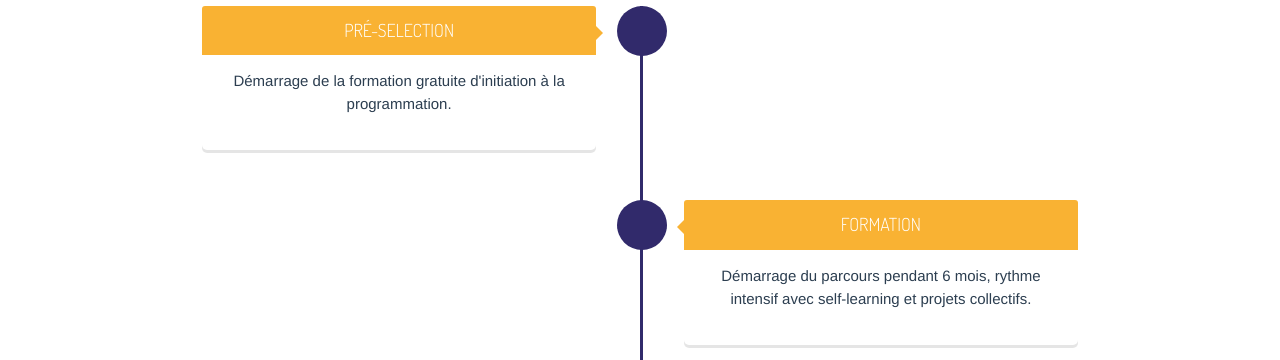
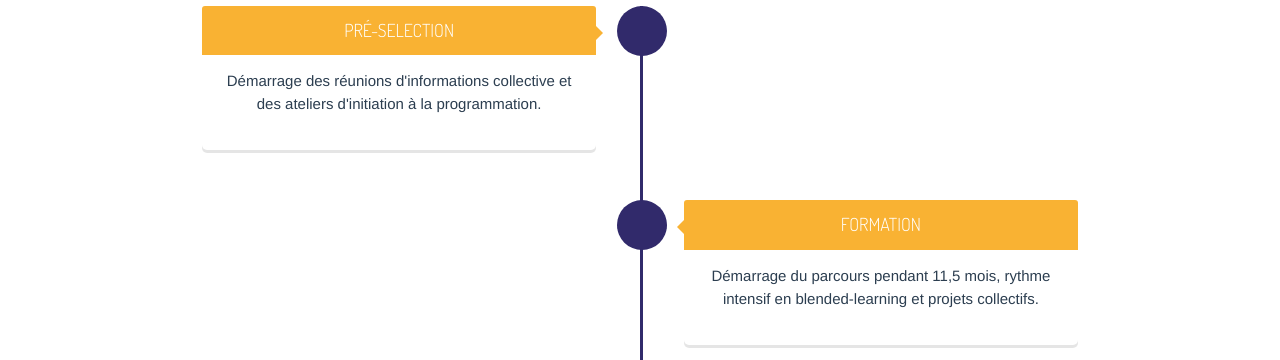
Before and after one commit to descodeuses/site, a Vue app: page /formations in a window 1280 px wide. Shown: the part 534-894 px from the top of the page. Built offline with nearby package versions, Linux system fonts and the light colour scheme; no server answers.

Commit message:
Update Timeline.vue

```diff
--- a/src/components/ui/Timeline.vue
+++ b/src/components/ui/Timeline.vue
@@ -13,7 +13,7 @@
                 </div>
 				<div class="timeline-content">
 					<h2>Pré-selection</h2>
-					<p>Démarrage de la formation gratuite d'initiation à la programmation.</p>
+					<p>Démarrage des réunions d'informations collective et des ateliers d'initiation à la programmation.</p>
 				</div>
 			</div>
 
@@ -22,7 +22,7 @@
 				</div>
 				<div class="timeline-content right">
 					<h2>Formation</h2>
-					<p>Démarrage du parcours pendant 6 mois, rythme intensif avec self-learning et projets collectifs.</p>
+					<p>Démarrage du parcours pendant 11,5 mois, rythme intensif en blended-learning et projets collectifs.</p>
 				</div>
 			</div>
 
```
